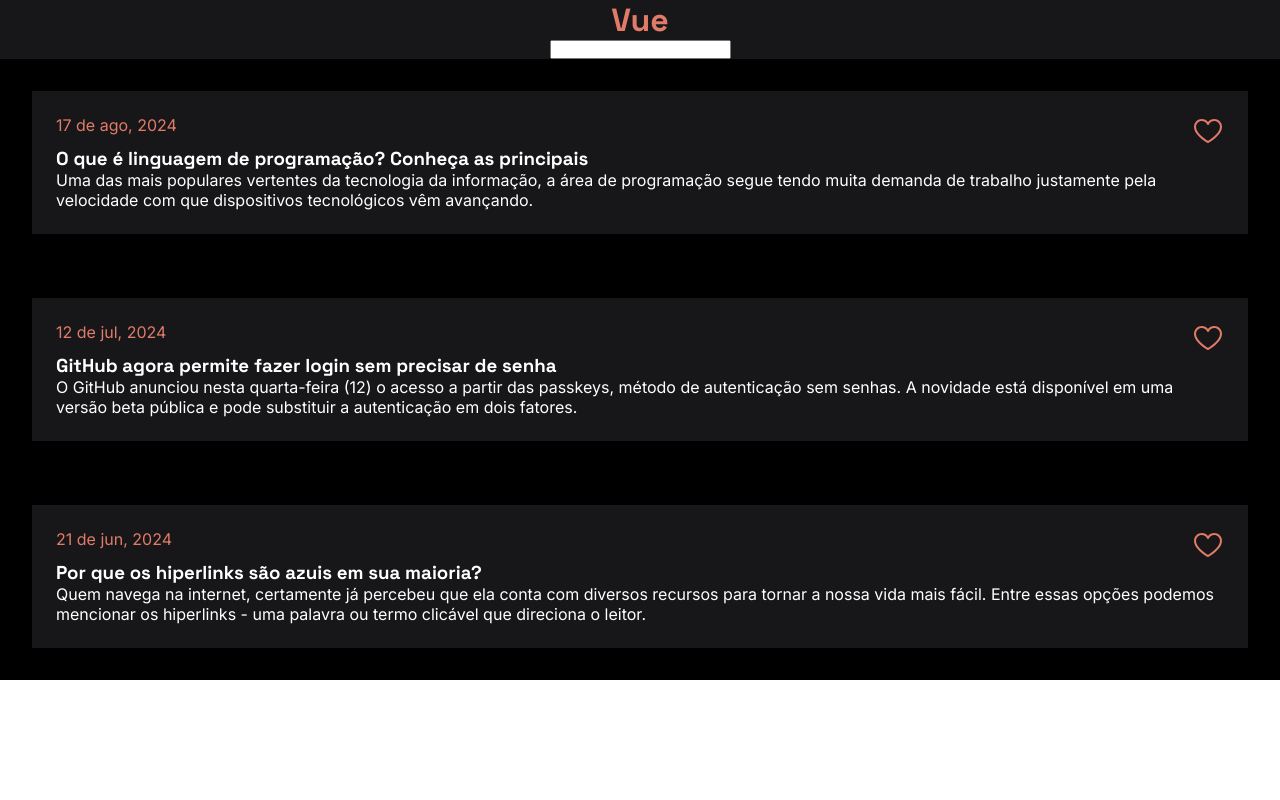
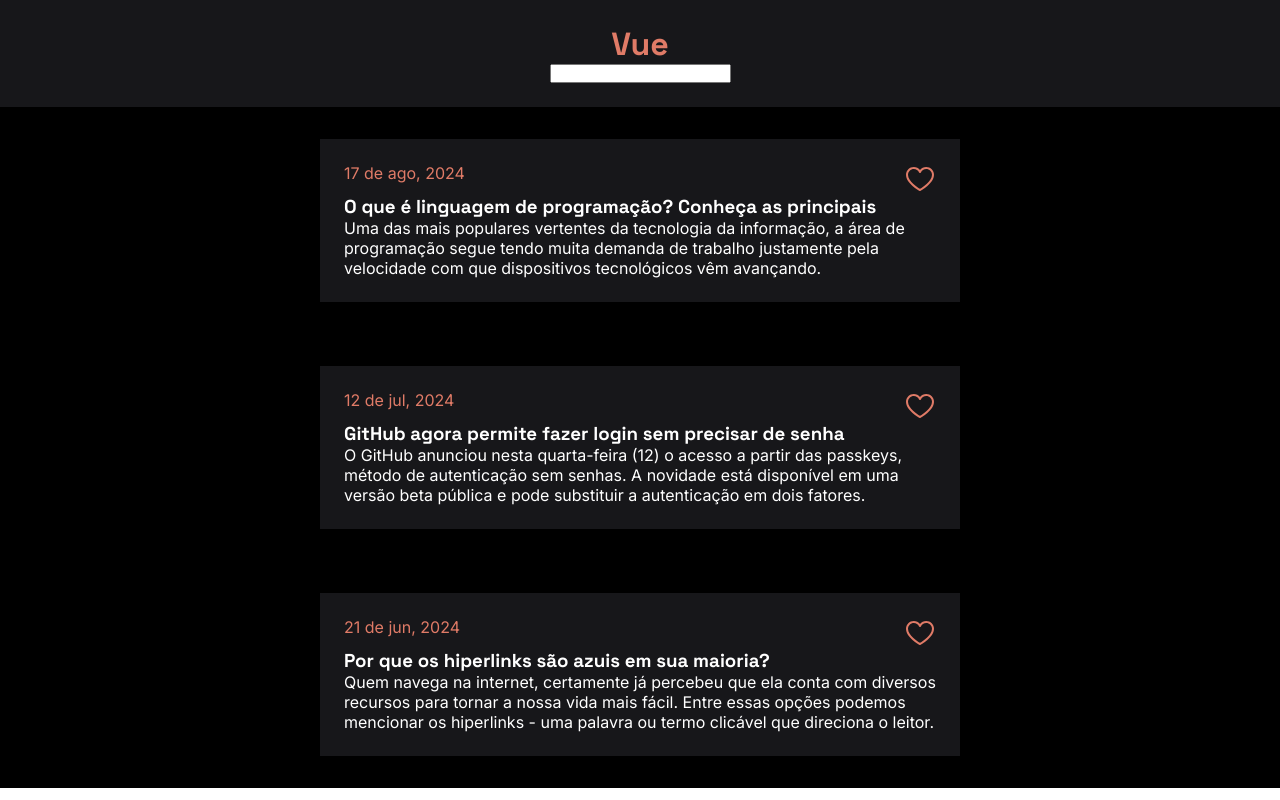
Before and after one commit to FreitasGabs/indroducaoVue, a Vue app: page / in a window 1280 px wide. Built offline with nearby package versions, Linux system fonts and the light colour scheme.

Commit message:
:lipstick: Acertando tamanho do conteúdo principal

```diff
--- a/src/App.vue
+++ b/src/App.vue
@@ -88,6 +88,7 @@ header{
   flex-direction: column;
   justify-content: center;
   align-items: center;
+  padding: 1.5em;
 }
 
 main {
@@ -98,12 +99,14 @@ main {
   display: flex;
   flex-direction: column;
   justify-content: space-around;
+  align-items: center;
 }
 
 section {
   background-color: $cor-bg-destaque;
   margin: 2em;
   padding: 1.5em;
+  width: 50vw;
 
     h3{
       font-family: $font-titulos;
```
